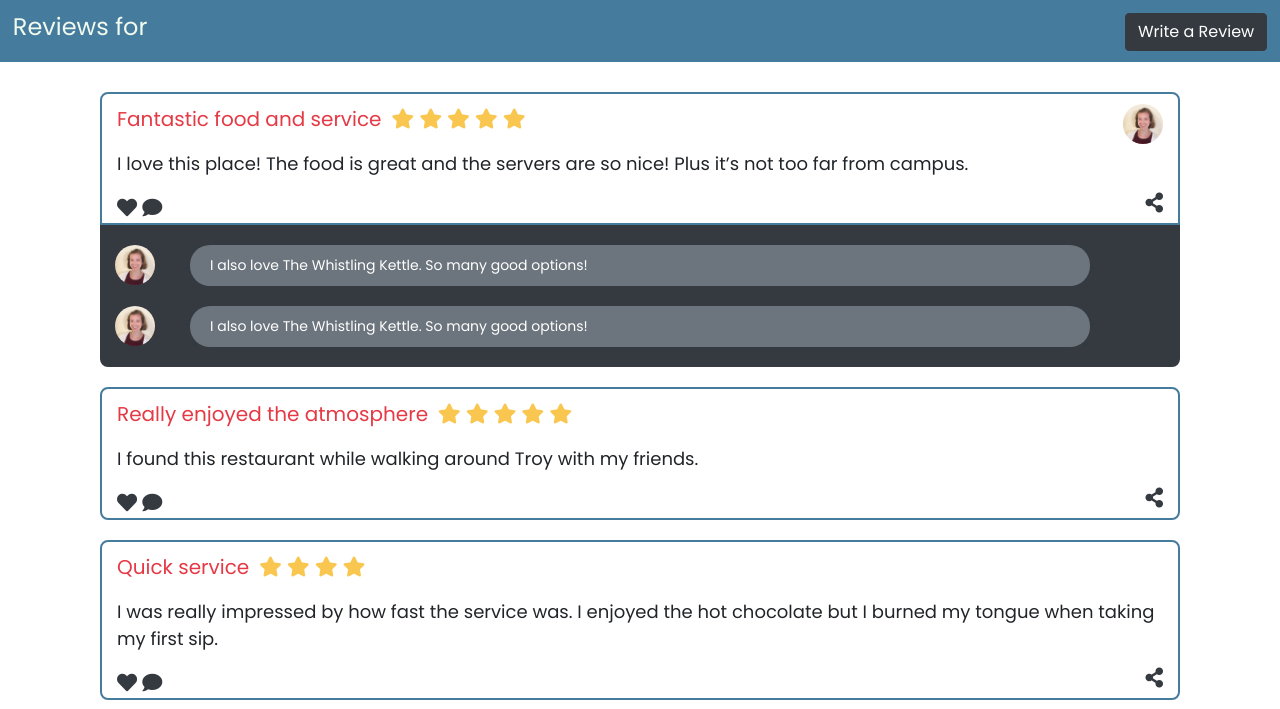
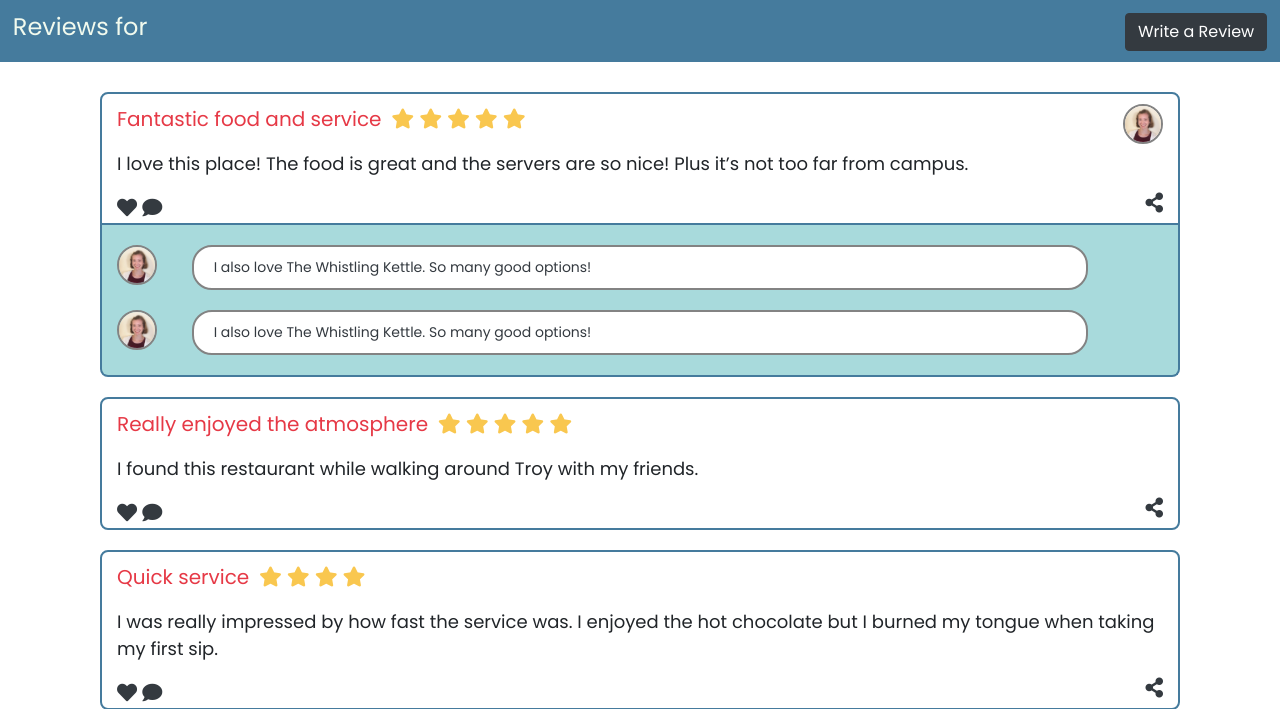
Before and after one commit to ExploreTroy-WebSys/ExploreTroy, a PHP site: page /listing.php in a window 1280 px wide. Shown: the part 76-785 px from the top of the page. Run offline with PHP 8.4, Linux system fonts and the light colour scheme; data comes from the database, SQL or seed files in the repository; data that the repository does not hold is empty.

Commit message:
Update master.css

```diff
--- a/assets/master.css
+++ b/assets/master.css
@@ -299,7 +299,9 @@ main {
 }
 
 .review-comments {
-    background-color: #343a40;
+    border: 2px solid #457b9d;
+    border-top: none;
+    background-color: #a8dadc;
     width: 100%;
     border-radius: 0 0 8px 8px;
     margin-bottom: 20px;
@@ -309,14 +311,16 @@ main {
     width: 40px;
     height: 40px;
     border-radius: 100%;
+    border: 2px solid #838383;
 }
 
 .review-comment {
-    background-color: #6C757D;
-    color: white;
+    border: 2px solid #838383;
+    color: #343a40;
     border-radius: 20px;
     font-size: 14px;
     padding: 10px 20px;
+    background-color: white;
 }
 
 .comment-container {
```
